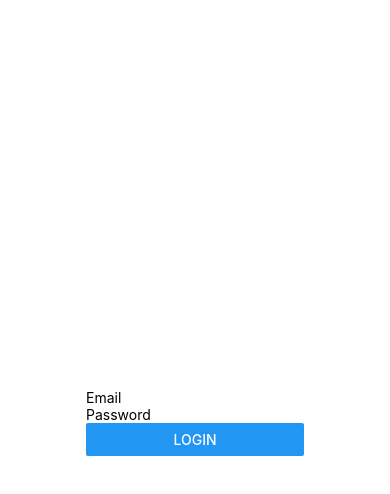
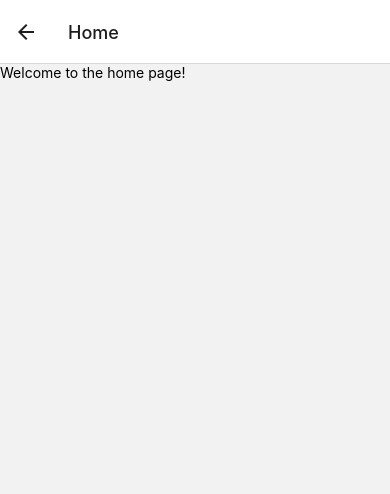
Before and after one commit to JulienCharbonneau/Rocket-Elevators-Mobile-React-Native, a React Native app: screen /Home in a window 390 px wide. Shown: the top 494 px of the page. Built offline with nearby package versions, Linux system fonts and the light colour scheme.

Commit message:
change url to use ngrok

```diff
--- a/App.js
+++ b/App.js
@@ -1,20 +1,21 @@
-import { StatusBar } from 'expo-status-bar';
-import { StyleSheet, Text, View } from 'react-native';
+import React from 'react';
 import Login from './component/Login';
+import Home from './component/Home';
+import { NavigationContainer } from '@react-navigation/native';
+import { createStackNavigator } from '@react-navigation/stack';
 
-export default function App() {
+
+const Stack = createStackNavigator();
+
+const App = () => {
   return (
-    <View style={styles.container}>
-      <Login/>
-    </View>
+    <NavigationContainer>
+      <Stack.Navigator initialRouteName="Login">
+        <Stack.Screen name="Home" component={Home} />
+        <Stack.Screen name="Login" component={Login} />
+      </Stack.Navigator>
+    </NavigationContainer>
   );
-}
+};
 
-const styles = StyleSheet.create({
-  container: {
-    flex: 1,
-    backgroundColor: '#fff',
-    alignItems: 'center',
-    justifyContent: 'center',
-  },
-});
+export default App;
--- /dev/null
+++ b/component/Home.js
@@ -0,0 +1,12 @@
+import React from 'react';
+import { View, Text } from 'react-native';
+
+const Home = () => {
+  return (
+    <View>
+      <Text>Welcome to the home page!</Text>
+    </View>
+  );
+};
+
+export default Home;
--- a/component/Login.js
+++ b/component/Login.js
@@ -1,34 +1,58 @@
 import React, { useState } from 'react';
-import { View, TextInput, Button } from 'react-native';
-import { isEmail } from 'validator';
+import { View, TextInput, Button, Text } from 'react-native';
+import axios from 'axios';
+import validator from 'validator';
 
+const Login = ({ navigation }) => {
+  const [email, setEmail] = useState('');
+  const [error, setError] = useState(null);
 
-const Login = () => {
-  const [email, setEmail] = useState('');
-  const [password, setPassword] = useState('');
+  const handleLogin = async () => {
+    // reset the error message
+    setError(null);
 
-  const handleLogin = () => {
-    if (!isEmail(email)) {
-      alert("Not a valid email.")
+    // validate the email address
+    if (!validator.isEmail(email)) {
+      setError('Please enter a valid email address');
       return;
     }
 
-    // the email is valid, send a request to the server to verify the email and password
+    try {
+      // send a GET request to the API endpoint to check the email
+      const response = await axios.get(
+        `https://6236-209-226-0-76.ngrok.io/api/Employee/CheckEmail`,
+        {
+          params: {
+            email: email,
+          },
+        }
+      );
+
+      // check if the email exists
+      if (response.data) {
+        // the email exists, navigate to the next screen
+        navigation.navigate('Home');
+      } else {
+        // the email does not exist, show an error message
+        setError('Invalid email');
+      }
+    } catch (error) {
+      console.error(error);
+      setError('An error occurred while checking the email');
+      console.log(error.message);
+    }
   };
 
   return (
     <View>
+      {error && <Text>{error}</Text>}
       <TextInput
-        value={email}
-        onChangeText={setEmail}
-        placeholder="Email"
-      />
-      <TextInput
-        value={password}
-        onChangeText={setPassword}
-        placeholder="Password"
-        secureTextEntry={true}
-      />
+       value={email}
+         onChangeText={(text) => setEmail(text)}
+
+         placeholder="Email"
+/>
+
       <Button title="Login" onPress={handleLogin} />
     </View>
   );
```
Also changed, not shown: package.json (+11 -2 lines), 2 other files (tests, documents, lock files or other folders).
